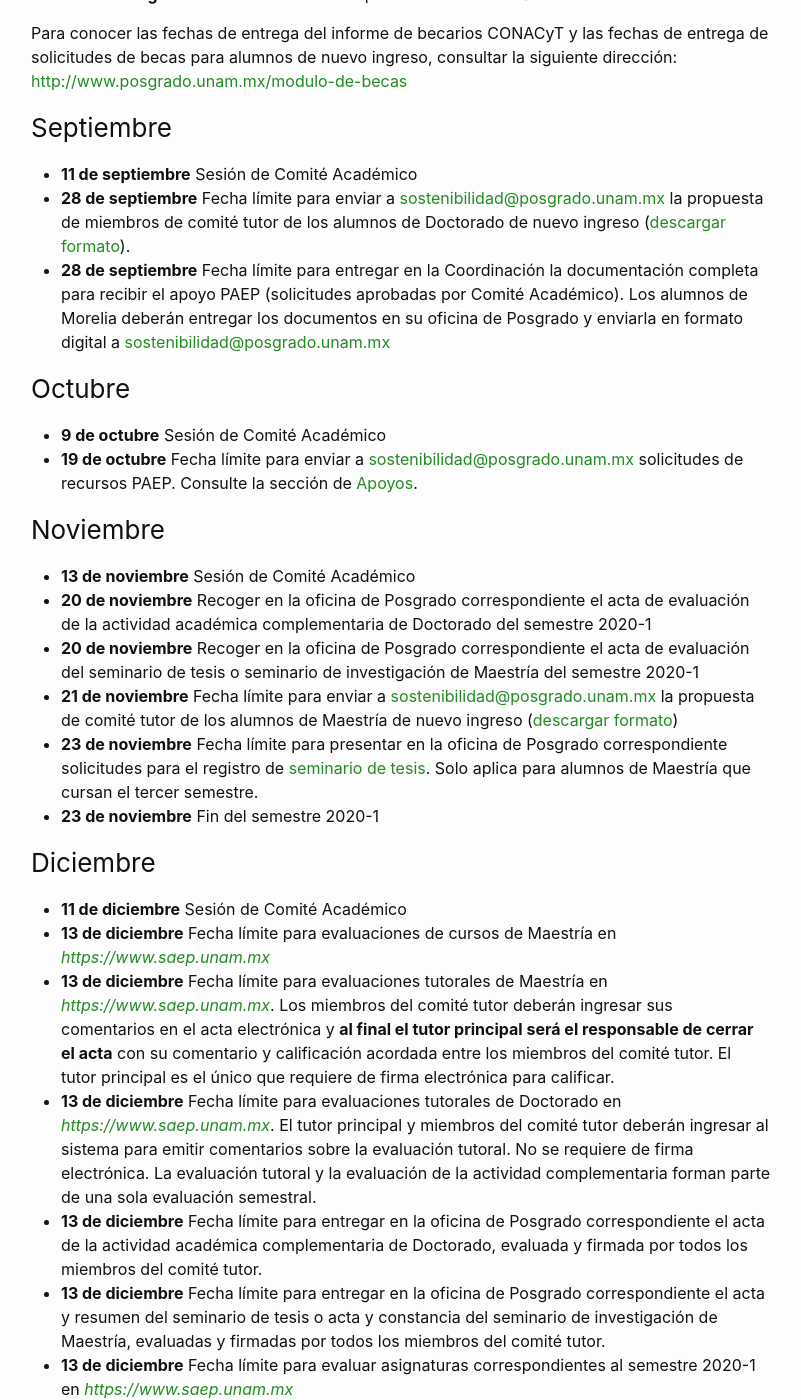
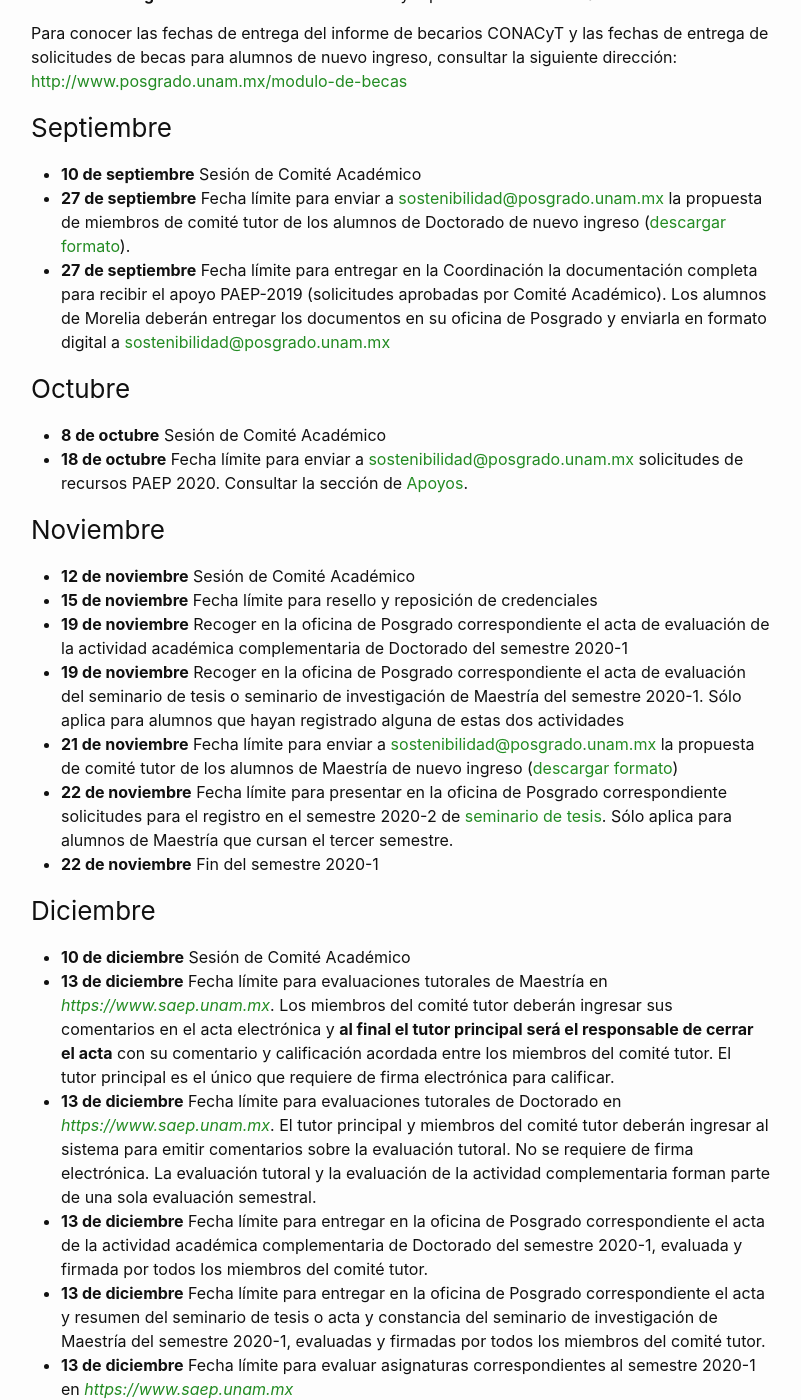
Before and after one commit to pcs-unam/pcs-unam.github.io, a Jekyll site: the page built from posgrado/calendario1.md, in a window 1280 px wide and 1400 px high, scrolled down 717 px. Shown: the whole window, without its empty margins (239-1040 px from the left). Built offline with Jekyll 4.4.1, drawn with Linux system fonts in a browser that asks for light colours; some of the changed text lies outside the part shown.

Commit message:
Actualización del calendario 2020-1

```diff
--- a/posgrado/calendario1.md
+++ b/posgrado/calendario1.md
@@ -7,48 +7,48 @@ pleca: /assets/plecas/p16.jpg
 
 ### Julio
 
- - **30 y 31 de julio** Inscripciones y reinscripciones al semestre 2020-1 en <https://www.saep.unam.mx>
+ - **29 y 30 de julio** Inscripciones y reinscripciones al semestre 2020-1 en <https://www.saep.unam.mx>
 
 ### Agosto
 
- - **1 al 3 de agosto** Validación de inscripciones y reinscripciones en la oficina de Posgrado correspondiente (Ciudad de México o Morelia)
- - **1 al 3 de agosto** Registro de [actividades académicas complementarias](/doctorado/actividades) para alumnos de Doctorado en la oficina de Posgrado correspondiente.
- - **6 de agosto** Inicio del semestre 2020-1
- - **6 de agosto** Reunión de bienvenida para alumnos de nuevo ingreso
+ - **31 de julio al 2 de agosto** Validación de inscripciones y reinscripciones en la oficina de Posgrado correspondiente (Ciudad de México o Morelia)
+ - **31 de julio al 2 de agosto** Registro de [actividades académicas complementarias](/doctorado/actividades) para alumnos de Doctorado en la oficina de Posgrado correspondiente.
+ - **5 de agosto** Inicio del semestre 2020-1
+ - **5 de agosto** Reunión de bienvenida para alumnos de nuevo ingreso
  - **10 de agosto** Fecha límite para registrar cambios en la inscripción. Estos cambios deben solicitarse en la Coordinación (oficina de Posgrado Ciudad de México)
- - **14 de agosto** Sesión de Comité Académico
- - **Del 20 de agosto al 16 de noviembre** Reposición de credenciales
+ - **13 de agosto** Sesión de Comité Académico
+ - **Del 19 de agosto al 15 de noviembre** Resello y reposición de credenciales
 
 Para conocer las fechas de entrega del informe de becarios CONACyT y las fechas de entrega de solicitudes de becas para alumnos de nuevo ingreso, consultar la siguiente dirección: <http://www.posgrado.unam.mx/modulo-de-becas>
 
 ### Septiembre
 
- - **11 de septiembre** Sesión de Comité Académico
- - **28 de septiembre** Fecha límite para enviar a <sostenibilidad@posgrado.unam.mx> la propuesta de miembros de comité tutor de los alumnos de Doctorado de nuevo ingreso ([descargar formato](/doctorado/descargables)).
- - **28 de septiembre** Fecha límite para entregar en la Coordinación la documentación completa para recibir el apoyo PAEP (solicitudes aprobadas por Comité Académico). Los alumnos de Morelia deberán entregar los documentos en su oficina de Posgrado y enviarla en formato digital a <sostenibilidad@posgrado.unam.mx>
+ - **10 de septiembre** Sesión de Comité Académico
+ - **27 de septiembre** Fecha límite para enviar a <sostenibilidad@posgrado.unam.mx> la propuesta de miembros de comité tutor de los alumnos de Doctorado de nuevo ingreso ([descargar formato](/doctorado/descargables)).
+ - **27 de septiembre** Fecha límite para entregar en la Coordinación la documentación completa para recibir el apoyo PAEP-2019 (solicitudes aprobadas por Comité Académico). Los alumnos de Morelia deberán entregar los documentos en su oficina de Posgrado y enviarla en formato digital a <sostenibilidad@posgrado.unam.mx>
 
 ### Octubre
 
- - **9 de octubre** Sesión de Comité Académico
- - **19 de octubre** Fecha límite para enviar a <sostenibilidad@posgrado.unam.mx> solicitudes de recursos PAEP. Consulte la sección de [Apoyos](/apoyos/).
+ - **8 de octubre** Sesión de Comité Académico
+ - **18 de octubre** Fecha límite para enviar a <sostenibilidad@posgrado.unam.mx> solicitudes de recursos PAEP 2020. Consultar la sección de [Apoyos](/apoyos/).
 
 ### Noviembre
 
- - **13 de noviembre** Sesión de Comité Académico
- - **20 de noviembre** Recoger en la oficina de Posgrado correspondiente el acta de evaluación de la actividad académica complementaria de Doctorado del semestre 2020-1
- - **20 de noviembre** Recoger en la oficina de Posgrado correspondiente el acta de evaluación del seminario de tesis o seminario de investigación de Maestría del semestre 2020-1
+ - **12 de noviembre** Sesión de Comité Académico
+ - **15 de noviembre** Fecha límite para resello y reposición de credenciales
+ - **19 de noviembre** Recoger en la oficina de Posgrado correspondiente el acta de evaluación de la actividad académica complementaria de Doctorado del semestre 2020-1
+ - **19 de noviembre** Recoger en la oficina de Posgrado correspondiente el acta de evaluación del seminario de tesis o seminario de investigación de Maestría del semestre 2020-1. Sólo aplica para alumnos que hayan registrado alguna de estas dos actividades
  - **21 de noviembre** Fecha límite para enviar a <sostenibilidad@posgrado.unam.mx> la propuesta de comité tutor de los alumnos de Maestría de nuevo ingreso ([descargar formato](/maestria/descargables))
- - **23 de noviembre** Fecha límite para presentar en la oficina de Posgrado correspondiente solicitudes para el registro de [seminario de tesis](/maestria/seminario_tesis). Solo aplica para alumnos de Maestría que cursan el tercer semestre.
- - **23 de noviembre** Fin del semestre 2020-1
+ - **22 de noviembre** Fecha límite para presentar en la oficina de Posgrado correspondiente solicitudes para el registro en el semestre 2020-2 de [seminario de tesis](/maestria/seminario_tesis). Sólo aplica para alumnos de Maestría que cursan el tercer semestre.
+ - **22 de noviembre** Fin del semestre 2020-1
 
 
 ### Diciembre
 
- - **11 de diciembre** Sesión de Comité Académico
- - **13 de diciembre** Fecha límite para evaluaciones de cursos de Maestría en [*https://www.saep.unam.mx*](https://www.saep.unam.mx/)
+ - **10 de diciembre** Sesión de Comité Académico
  - **13 de diciembre** Fecha límite para evaluaciones tutorales de Maestría en [*https://www.saep.unam.mx*](https://www.saep.unam.mx/). Los miembros del comité tutor deberán ingresar sus comentarios en el acta electrónica y **al final el tutor principal será el responsable de cerrar el acta** con su comentario y calificación acordada entre los miembros del comité tutor. El tutor principal es el único que requiere de firma electrónica para calificar.
  - **13 de diciembre** Fecha límite para evaluaciones tutorales de Doctorado en [*https://www.saep.unam.mx*](https://www.saep.unam.mx/). El tutor principal y miembros del comité tutor deberán ingresar al sistema para emitir comentarios sobre la evaluación tutoral. No se requiere de firma electrónica. La evaluación tutoral y la evaluación de la actividad complementaria forman parte de una sola evaluación semestral.
- - **13 de diciembre** Fecha límite para entregar en la oficina de Posgrado correspondiente el acta de la actividad académica complementaria de Doctorado, evaluada y firmada por todos los miembros del comité tutor.
- - **13 de diciembre** Fecha límite para entregar en la oficina de Posgrado correspondiente el acta y resumen del seminario de tesis o acta y constancia del seminario de investigación de Maestría, evaluadas y firmadas por todos los miembros del comité tutor.
+ - **13 de diciembre** Fecha límite para entregar en la oficina de Posgrado correspondiente el acta de la actividad académica complementaria de Doctorado del semestre 2020-1, evaluada y firmada por todos los miembros del comité tutor.
+ - **13 de diciembre** Fecha límite para entregar en la oficina de Posgrado correspondiente el acta y resumen del seminario de tesis o acta y constancia del seminario de investigación de Maestría del semestre 2020-1, evaluadas y firmadas por todos los miembros del comité tutor.
  - **13 de diciembre** Fecha límite para evaluar asignaturas correspondientes al semestre 2020-1 en [*https://www.saep.unam.mx*](https://www.saep.unam.mx/)
- - **Del 17 de diciembre al 4 de enero** Vacaciones académico-administrativas
+ - **Del 16 de diciembre al 3 de enero** Vacaciones académico-administrativas
```
